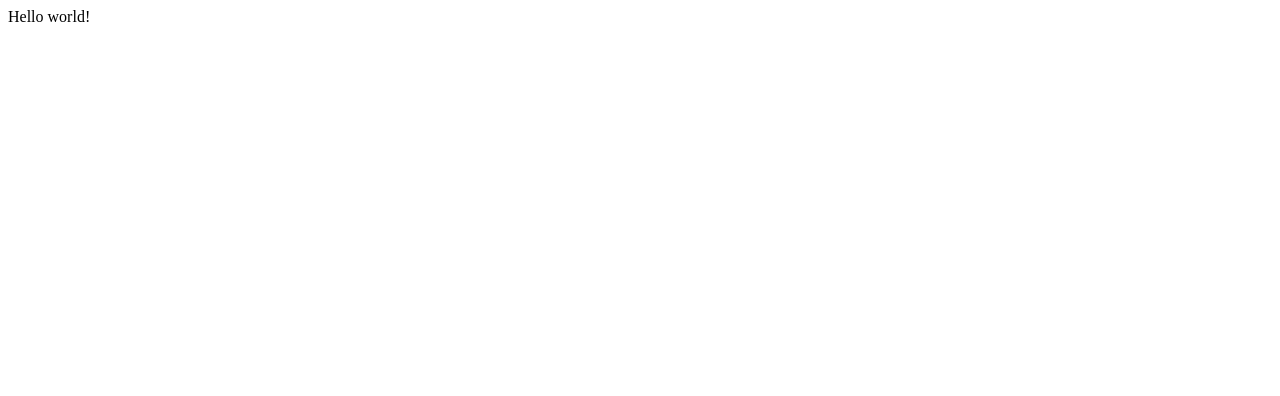
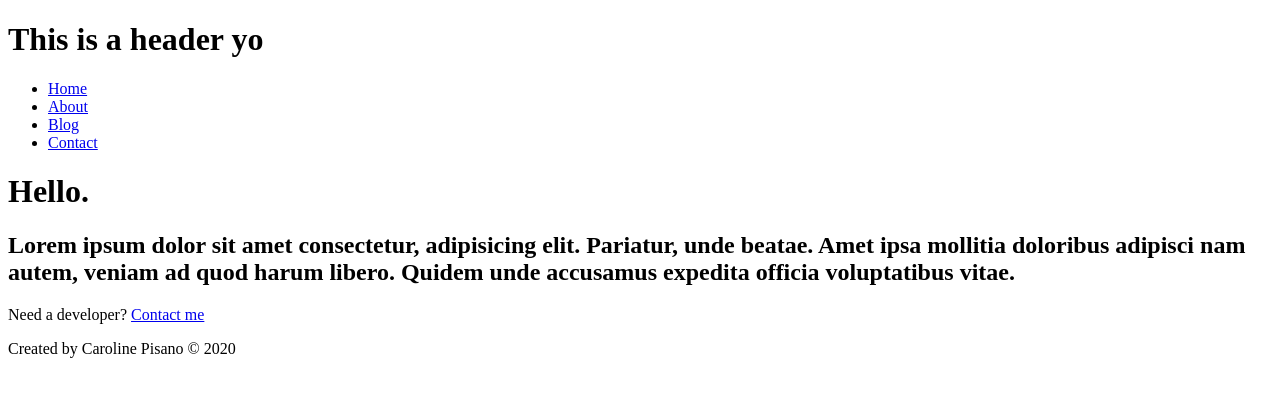
Before and after one commit to caropi/great-gatsby-bootcamp, a Gatsby site: page / in a window 1280 px wide. Built offline with nearby package versions, Linux system fonts and the light colour scheme; Gatsby itself is replaced by a stand-in of ours.

Commit message:
Adding layout for gatsby site

```diff
--- /dev/null
+++ b/src/pages/about.js
@@ -0,0 +1,16 @@
+import React from 'react'
+import {Link} from 'gatsby'
+
+import Layout from "./components/layout"
+
+const AboutPage = () => {
+    return (
+        <Layout>
+            <h1>About</h1>
+            <p>Lorem, ipsum dolor sit amet consectetur adipisicing elit. Accusantium incidunt mollitia in praesentium a quos atque, est amet voluptates neque sit provident veritatis fuga voluptatibus magnam aut. Harum, unde inventore.</p>
+            <Link to="/contact">Contact meee</Link>
+        </Layout>
+    )
+}
+
+export default AboutPage
--- /dev/null
+++ b/src/pages/components/footer.js
@@ -0,0 +1,11 @@
+import React from 'react'
+
+const Footer = () => {
+    return (
+        <footer>
+            <p>Created by Caroline Pisano &copy; 2020</p>
+        </footer>
+    )
+}
+
+export default Footer
--- /dev/null
+++ b/src/pages/components/header.js
@@ -0,0 +1,28 @@
+import React from 'react'
+import {Link} from 'gatsby'
+
+const Header = () => {
+    return (
+        <header>
+            <h1>This is a header yo</h1>
+            <nav>
+                <ul>
+                    <li>
+                        <Link to="/">Home</Link>
+                    </li>
+                    <li>
+                        <Link to="/about">About</Link>
+                    </li>
+                    <li>
+                        <Link to="/blog">Blog</Link>
+                    </li>
+                    <li>
+                        <Link to="/contact">Contact</Link>
+                    </li>
+                </ul>
+            </nav>
+        </header>
+    )
+}
+
+export default Header
--- /dev/null
+++ b/src/pages/components/layout.js
@@ -0,0 +1,16 @@
+import React from 'react'
+
+import Header from "../components/header"
+import Footer from "../components/footer"
+
+const Layout = (props) => {
+    return (
+        <div>
+            <Header/>
+            {props.children}
+            <Footer/>
+        </div>
+    )
+}
+
+export default Layout
--- a/src/pages/index.js
+++ b/src/pages/index.js
@@ -1,3 +1,17 @@
-import React from "react"
+import React from 'react'
+import {Link} from 'gatsby'
 
-export default () => <div>Hello world!</div>
+import Layout from './components/layout'
+
+const indexPage = () => {
+    return (
+        <Layout>
+            <h1>Hello.</h1>
+            <h2>Lorem ipsum dolor sit amet consectetur, adipisicing elit. Pariatur, unde beatae. Amet ipsa mollitia doloribus adipisci nam autem, veniam ad quod harum libero. Quidem unde accusamus expedita officia voluptatibus vitae.</h2>
+
+            <p>Need a developer? <Link to="/contact">Contact me</Link></p>
+        </Layout>
+    )
+}
+
+export default indexPage
```
Also changed, not shown: src/pages/blog.js (added, +15 -0 lines), src/pages/contact.js (added, +15 -0 lines).
